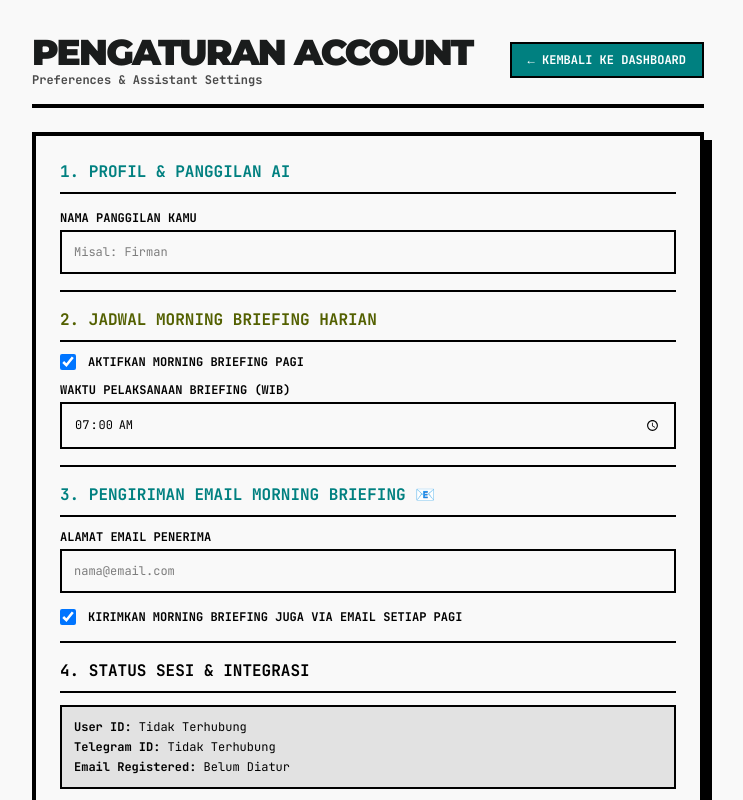
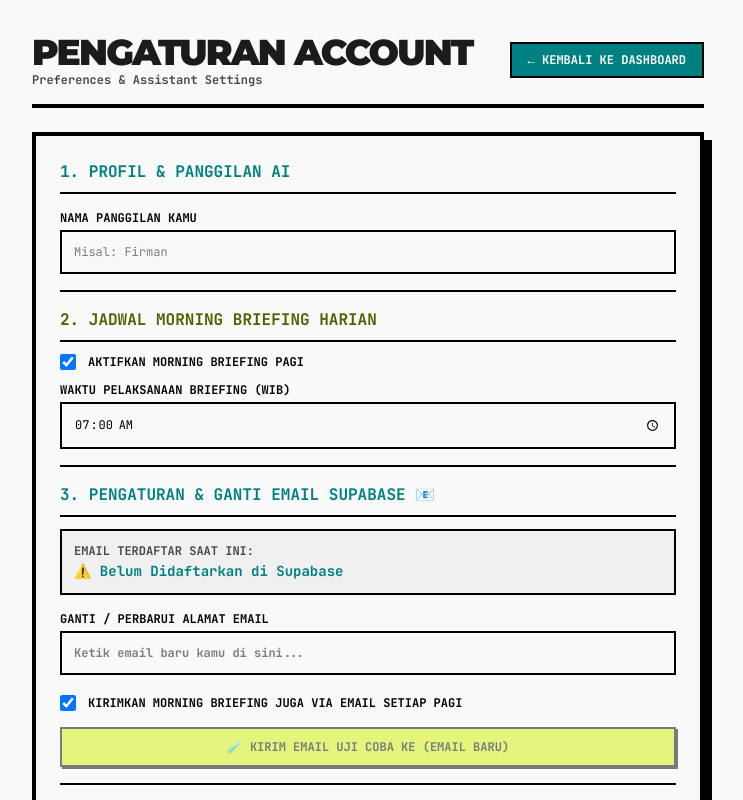
Before and after one commit to MFirSyah/ai_personal_asistan_telegram, a Next.js app: page /dashboard/settings in a window 1280 px wide. Shown: the top 800 px of the page, without its empty margins (272-1015 px from the left). Built offline with nearby package versions, Linux system fonts and the light colour scheme; no server answers; the database is empty.

Commit message:
feat(settings): add explicit email change section and test email button in Settings UI

```diff
--- a/app/api/data/records/route.ts
+++ b/app/api/data/records/route.ts
@@ -1,6 +1,7 @@
 import { NextRequest, NextResponse } from 'next/server';
 import { supabaseAdmin } from '@/lib/supabase/client';
 import { resolveUserForApi } from '@/lib/supabase/queries/sessions';
+import { sendBriefingEmail } from '@/lib/email/send-briefing-email';
 
 export async function GET(req: NextRequest) {
   const { searchParams } = new URL(req.url);
@@ -219,6 +220,30 @@ export async function PATCH(req: NextRequest) {
       return NextResponse.json({ ok: true, message: 'Profile updated' });
     }
 
+    if (type === 'test_email') {
+      const targetEmail = String(data.email || '').trim();
+      if (!targetEmail || !targetEmail.includes('@')) {
+        return NextResponse.json({ error: 'Alamat email tidak valid untuk dites' }, { status: 400 });
+      }
+
+      const testResult = await sendBriefingEmail(targetEmail, {
+        userName: resolvedUser?.name || 'Teman',
+        todayDateStr: new Date().toLocaleDateString('id-ID', { weekday: 'long', day: 'numeric', month: 'long', year: 'numeric' }),
+        safeDailyLimit: 150000,
+        totalIncome: 500000,
+        totalExpense: 120000,
+        todayActs: ['Tes Pengiriman Email Morning Briefing DATA_CORE_V1'],
+        urgentActs: ['Pastikan email ini masuk dengan rapi di inbox kamu!'],
+        aiInsight: 'Fitur ganti email & pengiriman briefing via email telah berhasil aktif di Supabase!',
+      });
+
+      if (!testResult.ok) {
+        return NextResponse.json({ error: testResult.error || 'Gagal mengirim email tes' }, { status: 400 });
+      }
+
+      return NextResponse.json({ ok: true, message: `Email tes berhasil dikirim ke ${targetEmail}!`, result: testResult });
+    }
+
     const table = type === 'transaction' ? 'transactions' : 'activities';
     const updatePayload: Record<string, any> = {
       updated_at: new Date().toISOString(),
--- a/app/dashboard/settings/page.tsx
+++ b/app/dashboard/settings/page.tsx
@@ -12,7 +12,41 @@ export default function SettingsPage() {
   const [briefingTime, setBriefingTime] = useState('07:00');
   const [briefingEnabled, setBriefingEnabled] = useState(true);
   const [saving, setSaving] = useState(false);
+  const [testingEmail, setTestingEmail] = useState(false);
   const [message, setMessage] = useState('');
+
+  const handleTestEmail = async () => {
+    if (!userEmail || !userEmail.includes('@')) {
+      setMessage('⚠️ Harap masukkan alamat email yang valid terlebih dahulu!');
+      return;
+    }
+    setTestingEmail(true);
+    setMessage('🚀 Sedang memproses pengiriman email tes...');
+
+    try {
+      const res = await fetch('/api/data/records', {
+        method: 'PATCH',
+        headers: { 'Content-Type': 'application/json' },
+        body: JSON.stringify({
+          userId: userId || undefined,
+          telegram_id: telegramId || undefined,
+          type: 'test_email',
+          data: { email: userEmail },
+        }),
+      });
+
+      const result = await res.json();
+      if (result.ok) {
+        setMessage(`✅ Email tes berhasil dikirim ke ${userEmail}! Cek Inbox atau folder Spam.`);
+      } else {
+        setMessage(`⚠️ Gagal mengirim email tes: ${result.error || 'Terjadi kesalahan'}`);
+      }
+    } catch (err: any) {
+      setMessage(`⚠️ Gagal mengirim email tes: ${err.message || 'Network error'}`);
+    } finally {
+      setTestingEmail(false);
+    }
+  };
 
   useEffect(() => {
     if (typeof window !== 'undefined') {
@@ -177,18 +211,25 @@ export default function SettingsPage() {
           {/* Email Settings Section */}
           <div className="pt-4 border-t-2 border-black">
             <h2 className="font-bold text-base uppercase border-b-2 border-black pb-2 text-[#008080] dark:text-[#20b2aa] mb-3">
-              3. Pengiriman Email Morning Briefing 📧
+              3. Pengaturan & Ganti Email Supabase 📧
             </h2>
 
-            <div className="space-y-3">
+            <div className="space-y-4">
+              <div className="p-3 bg-[#f0f0f0] dark:bg-[#2a2d2d] border-2 border-black font-jetbrains text-xs">
+                <span className="font-bold uppercase text-black/70 dark:text-white/70">Email Terdaftar Saat Ini:</span>
+                <span className="block font-bold text-sm text-[#008080] dark:text-[#20b2aa] mt-0.5">
+                  {userEmail ? `✉️ ${userEmail}` : '⚠️ Belum Didaftarkan di Supabase'}
+                </span>
+              </div>
+
               <div>
-                <label className="block font-bold uppercase mb-1 text-black dark:text-white">Alamat Email Penerima</label>
+                <label className="block font-bold uppercase mb-1 text-black dark:text-white">Ganti / Perbarui Alamat Email</label>
                 <input
                   type="email"
-                  placeholder="nama@email.com"
+                  placeholder="Ketik email baru kamu di sini..."
                   value={userEmail}
                   onChange={(e) => setUserEmail(e.target.value)}
-                  className="w-full bg-[#f9f9f9] dark:bg-[#2a2d2d] text-black dark:text-white thin-border p-3 text-xs"
+                  className="w-full bg-[#f9f9f9] dark:bg-[#2a2d2d] text-black dark:text-white thin-border p-3 text-xs font-bold"
                 />
               </div>
 
@@ -204,6 +245,16 @@ export default function SettingsPage() {
                   Kirimkan Morning Briefing juga via Email setiap pagi
                 </label>
               </div>
+
+              <button
+                type="button"
+                onClick={handleTestEmail}
+                disabled={testingEmail || !userEmail}
+                className="w-full bg-[#d2f000] text-black border-2 border-black p-2.5 font-bold uppercase text-xs hover:bg-black hover:text-white transition-all disabled:opacity-50 cursor-pointer flex items-center justify-center gap-2 shadow-[2px_2px_0px_0px_rgba(0,0,0,1)]"
+              >
+                <span>🧪</span>
+                <span>{testingEmail ? 'Mengirim Email Tes...' : `Kirim Email Uji Coba Ke (${userEmail || 'Email Baru'})`}</span>
+              </button>
             </div>
           </div>
 
```
